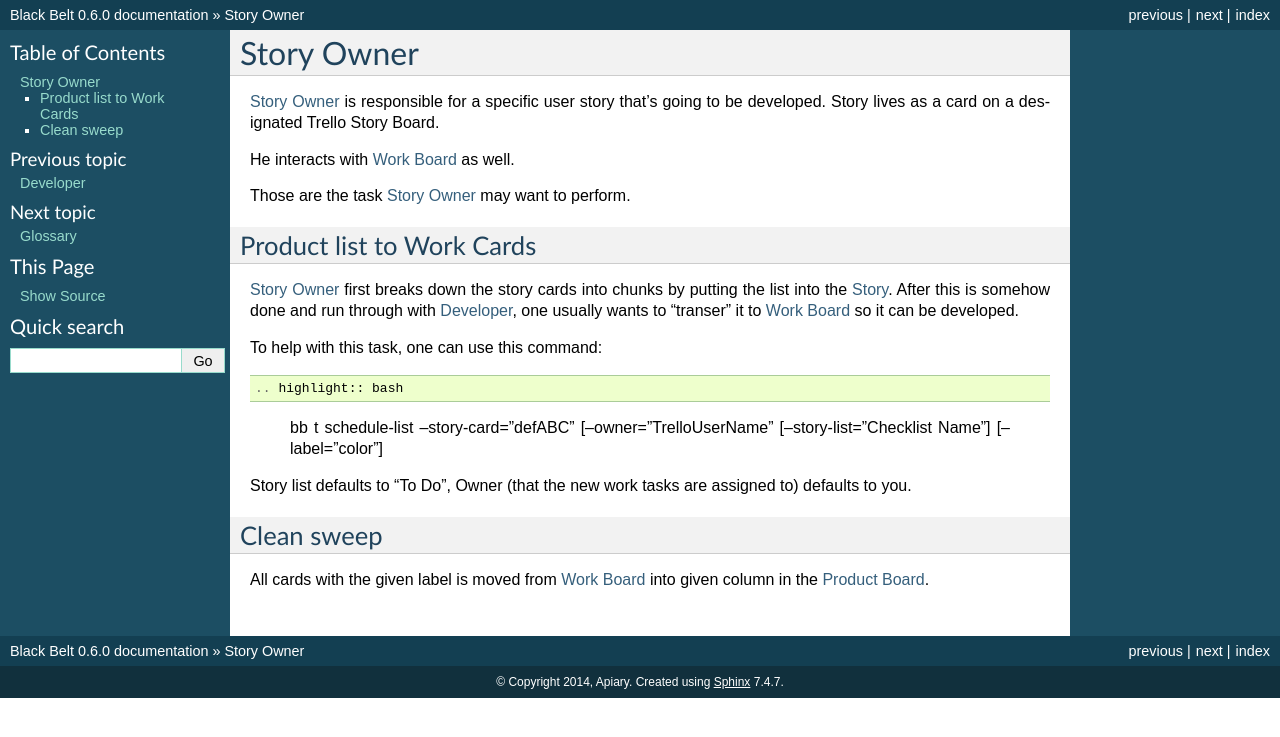
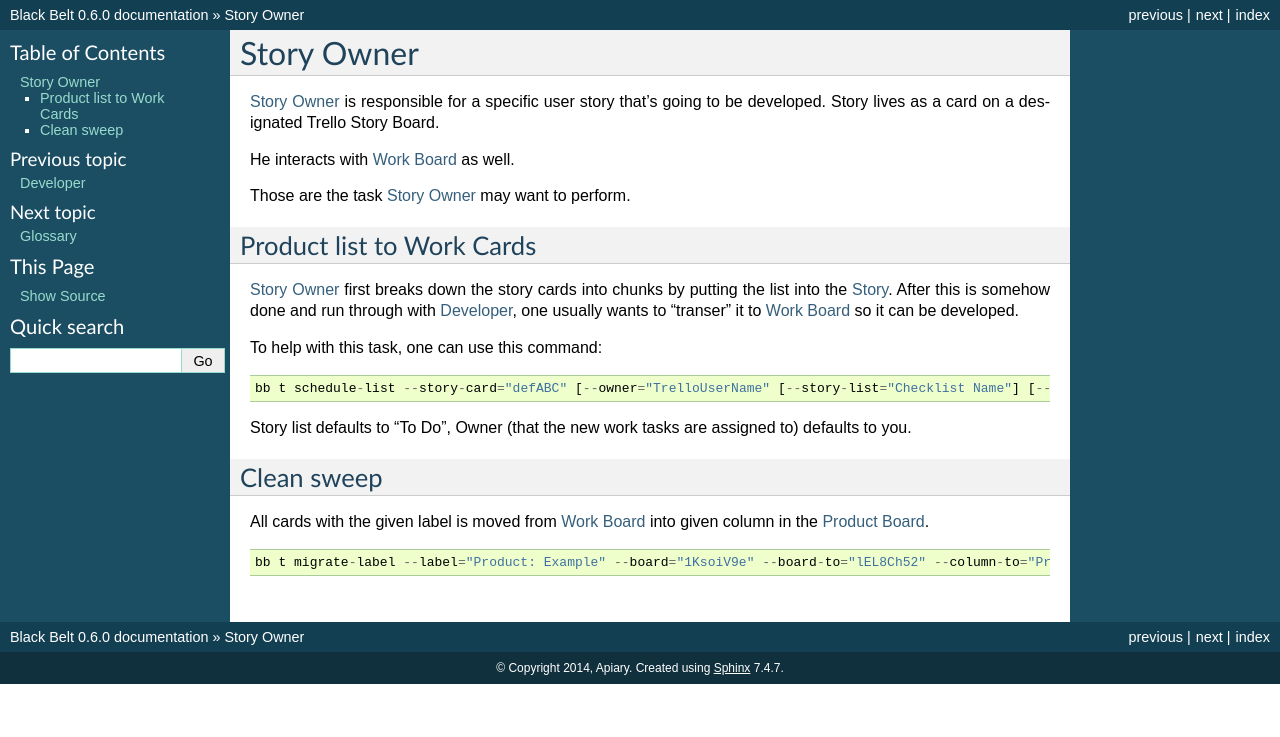
Before and after one commit to apiaryio/black-belt, a Sphinx documentation site: the page built from docs/source/story-owner.rst, in a window 1280 px wide. Shown: the top 737 px of the page. Built offline with Sphinx 7.4.7, drawn with Linux system fonts in a browser that asks for light colours.

Commit message:
Better use of highlighting directives

```diff
--- a/docs/source/developer.rst
+++ b/docs/source/developer.rst
@@ -18,7 +19,7 @@ Code review ensures the quality of the code and disperses the knowledge about th
 Issuing Pull Request
 ^^^^^^^^^^^^^^^^^^^^^
 
-.. highlight:: bash
+Send current branch for code review with::
 
 	bb gh pr
 
@@ -34,7 +35,7 @@ This:
 Merging Pull Request
 ^^^^^^^^^^^^^^^^^^^^^
 
-.. highlight:: bash
+Merge PR on Github into master with::
 
 	bb gh merge https://github.com/apiaryio/apiary/pull/1234
 
--- a/docs/source/story-owner.rst
+++ b/docs/source/story-owner.rst
@@ -1,3 +1,4 @@
+.. highlight:: c
 
 ============
 Story Owner
@@ -19,8 +20,6 @@ Product list to Work Cards
 
 To help with this task, one can use this command::
 
-.. highlight:: bash
-
 	bb t schedule-list --story-card="defABC" [--owner="TrelloUserName" [--story-list="Checklist Name"] [--label="color"]
 
 Story list defaults to "To Do", Owner (that the new work tasks are assigned to) defaults to you.
@@ -29,8 +28,6 @@ Story list defaults to "To Do", Owner (that the new work tasks are assigned to)
 Clean sweep
 ------------
 
-All cards with the given label is moved from :term:`Work Board` into given column in the :term:`Product Board`.
-
-.. highlight:: bash
+All cards with the given label is moved from :term:`Work Board` into given column in the :term:`Product Board`. ::
 
 	bb t migrate-label --label="Product: Example" --board="1KsoiV9e" --board-to="lEL8Ch52" --column-to="Prepared buffer"
```
Also changed, not shown: other parts of docs/source/developer.rst (+1 -0 lines).
